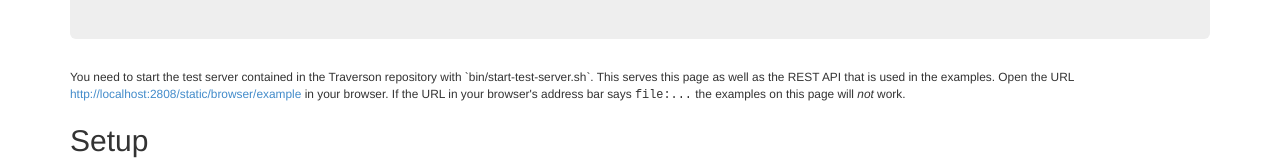
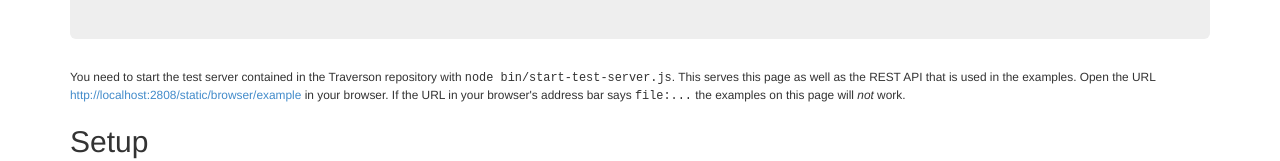
Before and after one commit to traverson/traverson, a website: page browser/example/index.html in a window 1280 px wide. Shown: the part 245-406 px from the top of the page. Drawn offline with Linux system fonts and the light colour scheme.

Commit message:
start-test-server.js, actually

```diff
--- a/browser/example/index.html
+++ b/browser/example/index.html
@@ -20,8 +20,8 @@
 
       <small>
         You need to start the test server contained in the Traverson repository
-        with `bin/start-test-server.sh`. This serves this page as well as the
-        REST API that is used in the examples. Open the URL
+        with <tt>node bin/start-test-server.js</tt>. This serves this page as
+        well as the REST API that is used in the examples. Open the URL
         <a href="http://localhost:2808/static/browser/example"
         >http://localhost:2808/static/browser/example</a>
         in your browser. If the URL in your browser's address bar says
```
Also changed, not shown: browser/example/README.md, browser/test/README.md.
